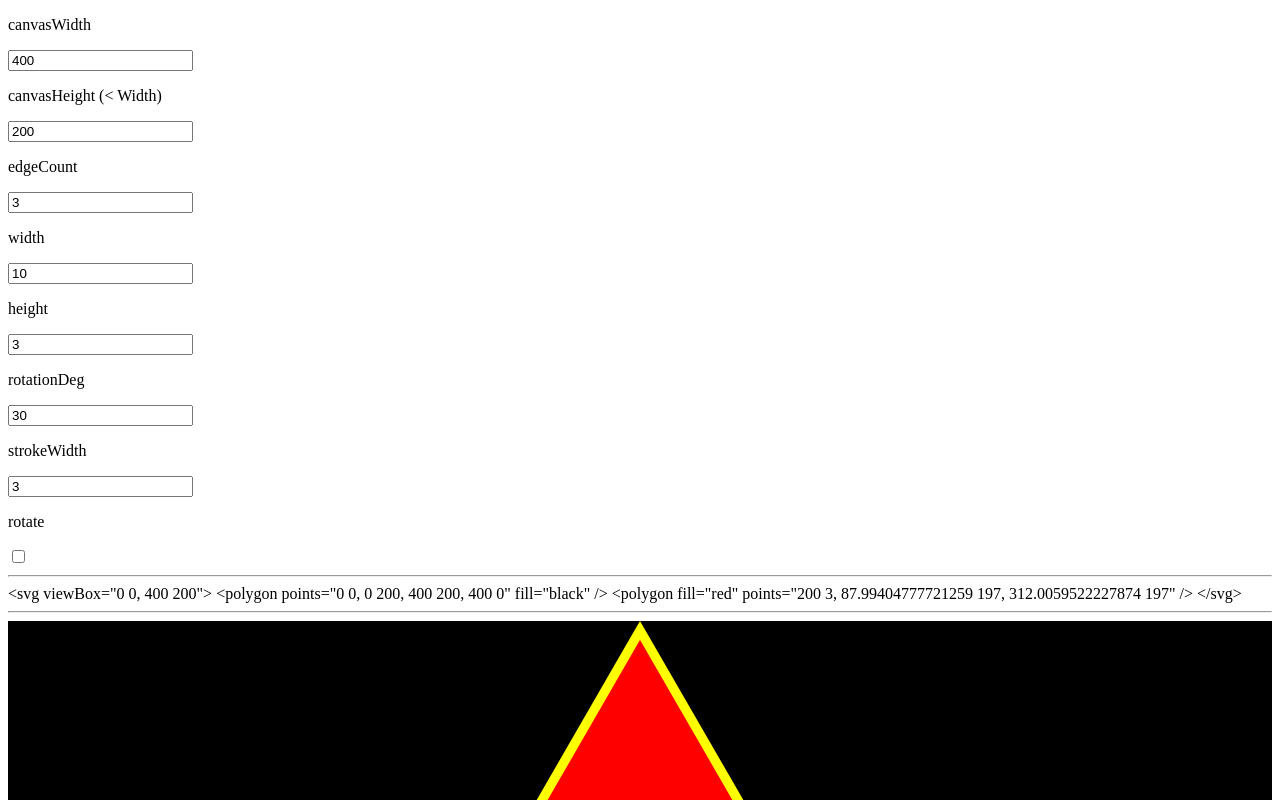
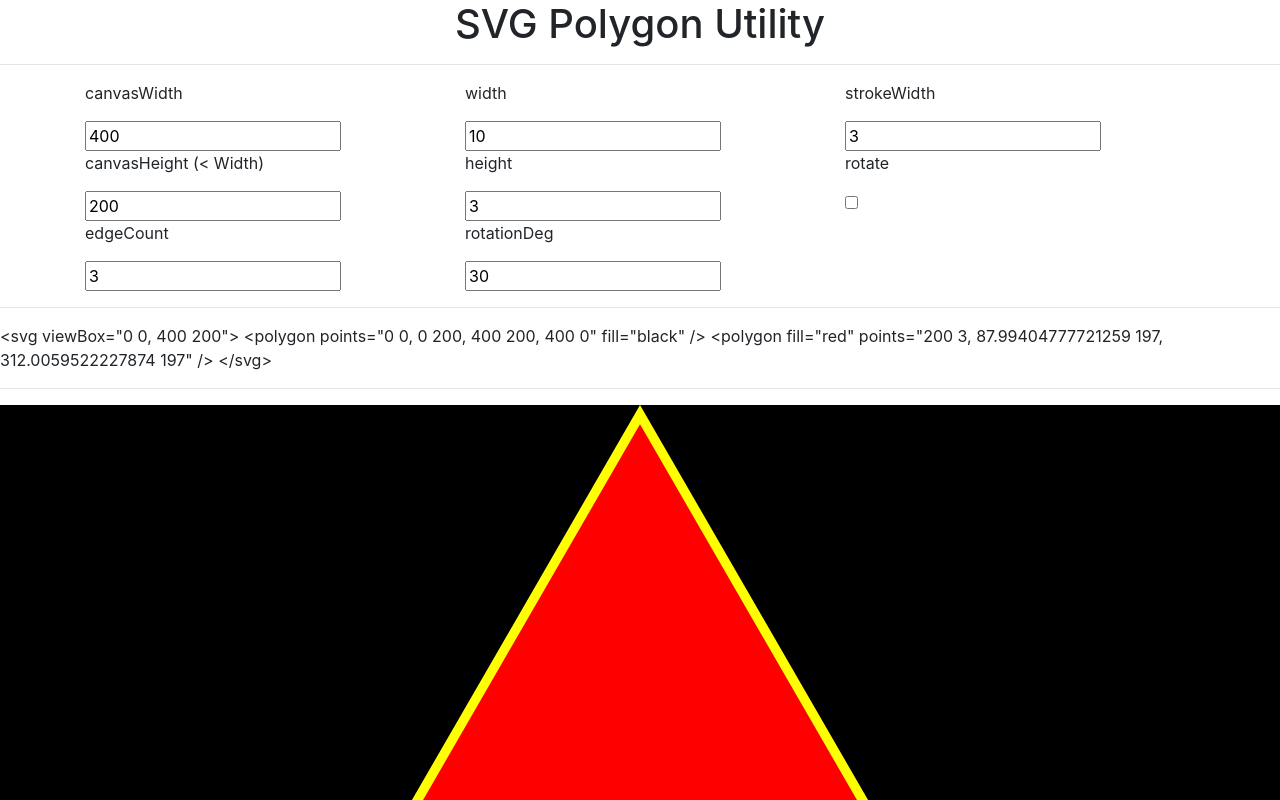
Before and after one commit to MingyaoLiu/SVG-Polygon-Util, an Angular app in the folder SVG-Poly-Util/: page / in a window 1280 px wide. Shown: the top 800 px of the page. Built offline with nearby package versions, Linux system fonts and the light colour scheme.

Commit message:
add bootstrap

```diff
--- a/SVG-Poly-Util/angular.json
+++ b/SVG-Poly-Util/angular.json
@@ -27,6 +27,7 @@
                             "src/assets"
                         ],
                         "styles": [
+                            "node_modules/bootstrap/dist/css/bootstrap.min.css",
                             "src/styles.less"
                         ],
                         "scripts": [],
--- a/SVG-Poly-Util/src/app/app.component.html
+++ b/SVG-Poly-Util/src/app/app.component.html
@@ -1,3 +1,5 @@
+<h1 style="text-align: center">SVG Polygon Utility</h1>
+<hr />
 <div class="container">
     <div class="row">
         <div class="col-sm">
@@ -26,20 +28,13 @@
 </div>
 
 
-
-
 <hr />
 <div>
-
-
     &lt;svg viewBox=&quot;0 0, {{polyObj.canvasWidth}} {{polyObj.canvasHeight}}&quot;&gt; &lt;polygon
     points=&quot;{{ rectPath }}&quot; fill=&quot;black&quot;
     /&gt;
     &lt;polygon fill=&quot;red&quot; points=&quot;{{ generatedPoints }}&quot; /&gt; &lt;/svg&gt;
-
-
 </div>
-
 <hr />
 
 <svg version="1.1" xmlns="http://www.w3.org/2000/svg"
--- a/SVG-Poly-Util/src/main.ts
+++ b/SVG-Poly-Util/src/main.ts
@@ -5,8 +5,8 @@ import { AppModule } from './app/app.module';
 import { environment } from './environments/environment';
 
 if (environment.production) {
-  enableProdMode();
+    enableProdMode();
 }
 
 platformBrowserDynamic().bootstrapModule(AppModule)
-  .catch(err => console.error(err));
+    .catch(err => console.error(err));
```
